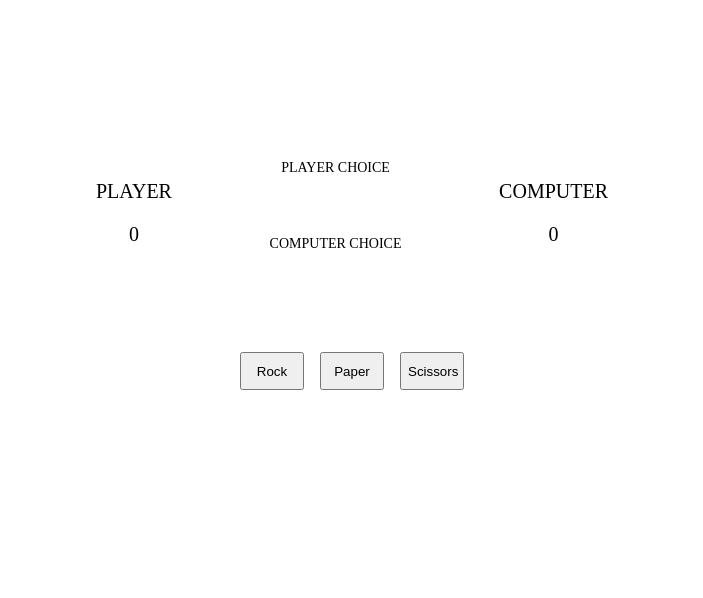
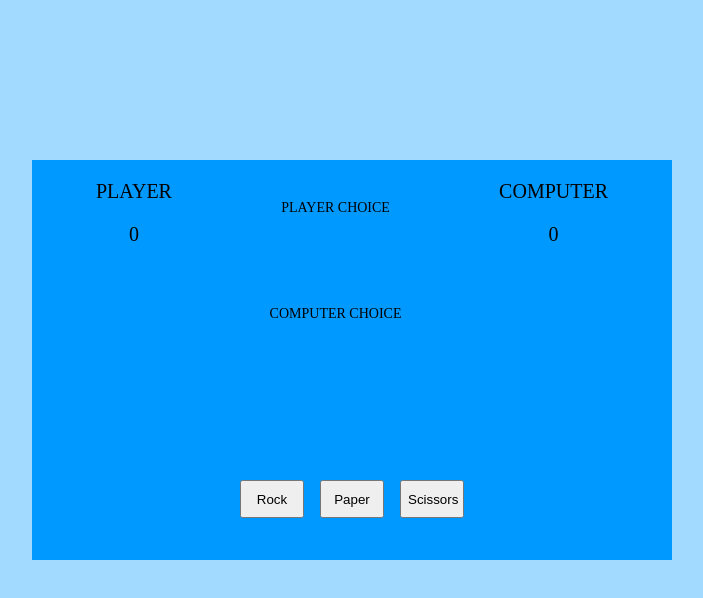
Before and after one commit to Kocillus/Mage-Duel-Rock-Paper-Scissors-, a plain HTML site: page index.html in a window 1280 px wide. Shown: the whole page, without its empty margins (288-991 px from the left). Drawn offline with Linux system fonts and the light colour scheme.

Commit message:
add background color

```diff
--- a/styles.css
+++ b/styles.css
@@ -8,12 +8,14 @@ body {
     height: 50vh;
     margin: auto;
     padding: 0;
+    background-color: rgb(162, 218, 255);
 }
 
 #game-container {
     margin: 20vh auto;
     width: 50vw;
     height: 50vh;
+    background-color: rgb(0, 153, 255);
 }
 
 .score-container {
@@ -24,6 +26,7 @@ body {
     padding: 0;
     margin-left: 5vw;
     margin-right: 5vw;
+    height: 80%;
 
 }
 
@@ -58,7 +61,7 @@ body {
 
 h3 {
     padding: 0;
-    margin: 0;
+    margin: 30% 0 5% 0;
     font-size: 14px;
     font-weight: 400;
 }
@@ -69,7 +72,8 @@ h3 {
 
 #roundResult {
     height: 20px;
-    margin-bottom: 20px;
+    margin: 50% 0 20% 0;
+
 }
 
 #gameResultWindow {
```
